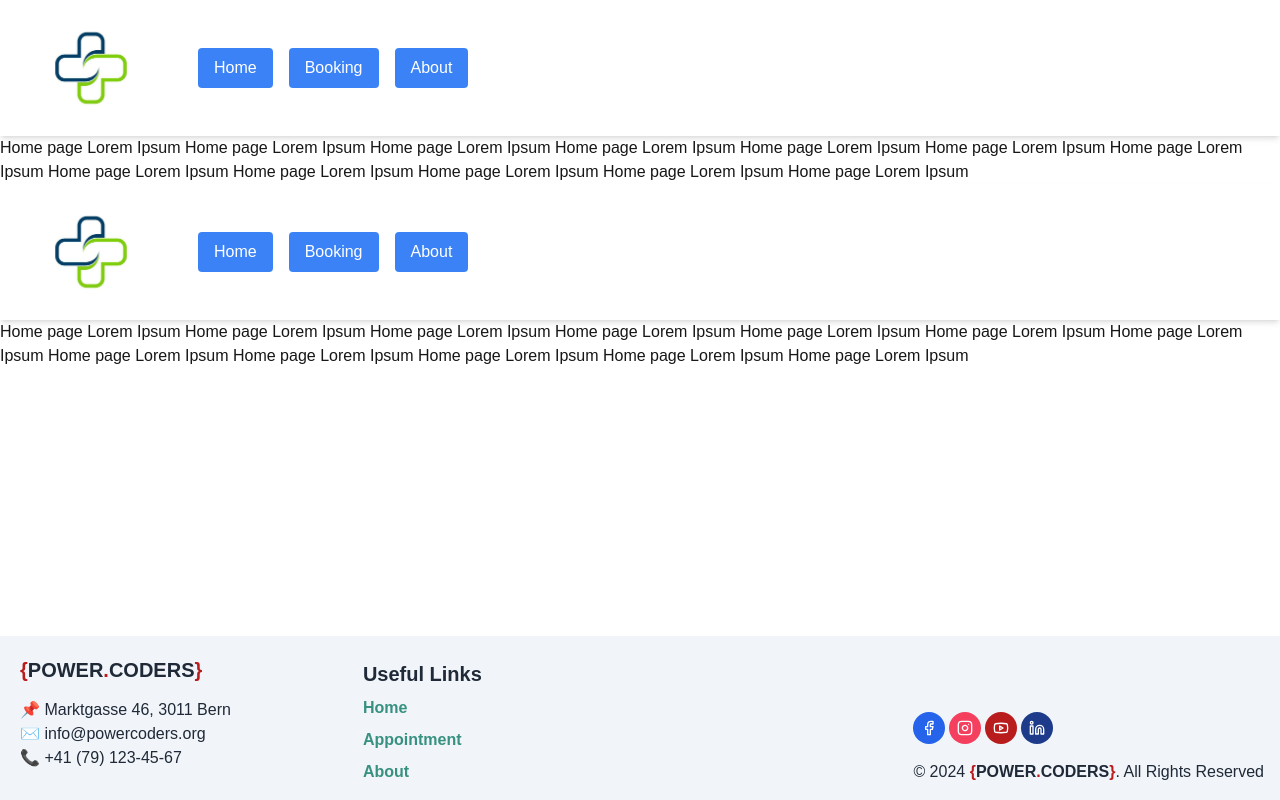
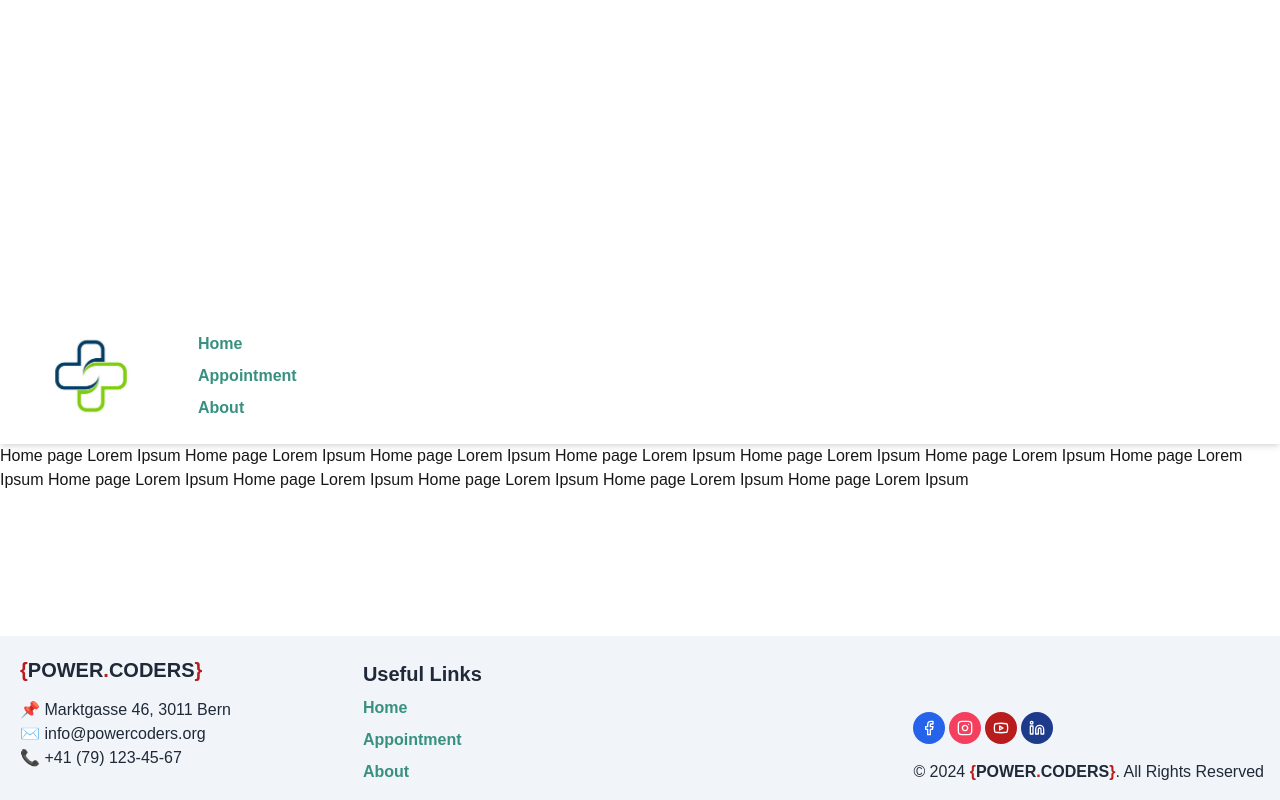
Before and after one commit to lendosh/poco-clinic, a Next.js app: page / in a window 1280 px wide. Built offline with nearby package versions, Linux system fonts and the light colour scheme.

Commit message:
added navigation function

```diff
--- a/app/layout.js
+++ b/app/layout.js
@@ -29,14 +29,6 @@ export default function RootLayout({ children }) {
       {children}
       <Footer />
       </body>
-      <body
-        className={`${geistSans.variable} ${geistMono.variable} antialiased`}
-      >
-      <Header />
-        {children}
-
-      <Footer />
-      </body>
     </html>
   );
 }
--- a/components/header.js
+++ b/components/header.js
@@ -1,30 +1,12 @@
 import React from 'react';
 import LogoImage from './logo';
+import NavigationLinks from './navigation-links';
 
 const Header = () => {
     return (
         <header className='flex justify-start items-center px-4 py-2 bg-inherit shadow-md top-0 w-full gap-x-8'>
             <LogoImage />
-            <nav className="flex justify-start space-x-4">
-                <a
-                    href="/"
-                    className="px-4 py-2 text-white bg-blue-500 rounded hover:bg-blue-600"
-                >
-                    Home
-                </a>
-                <a
-                    href="/booking"
-                    className="px-4 py-2 text-white bg-blue-500 rounded hover:bg-blue-600"
-                >
-                    Booking
-                </a>
-                <a
-                    href="/about"
-                    className="px-4 py-2 text-white bg-blue-500 rounded hover:bg-blue-600"
-                >
-                    About
-                </a>
-            </nav>
+            <NavigationLinks />
         </header>
     );
 };
```
